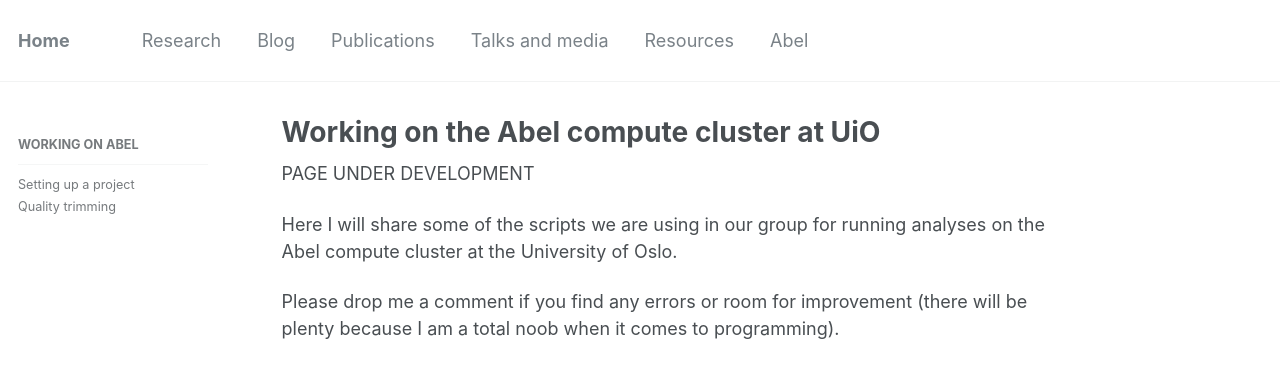
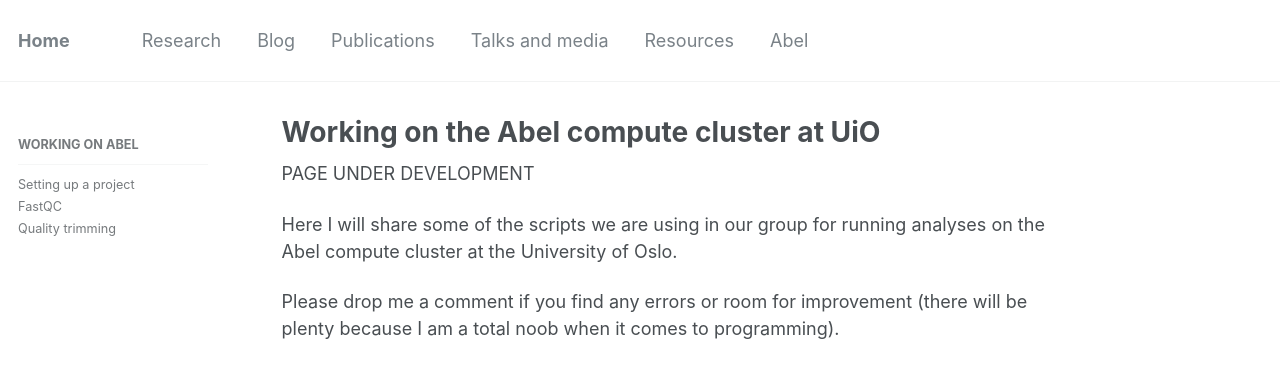
Before and after one commit to pjpaulpj/jonbra.github.io, a Jekyll site: the page built from abel/index.md, in a window 1280 px wide. Shown: the top 391 px of the page. Built offline with Jekyll 4.4.1, drawn with Linux system fonts in a browser that asks for light colours; comment, search, counter and statistics services are not loaded.

Commit message:
added sidebar titles

```diff
--- a/_data/navigation.yml
+++ b/_data/navigation.yml
@@ -26,5 +26,7 @@ resources:
 #        url: /resources/intro/
       - title: "Setting up a project"
         url: /resources/setting-up-project/
+      - title: "FastQC"
+        url: /resources/fastqc/
       - title: "Quality trimming"
         url: /resources/trimming/
```
